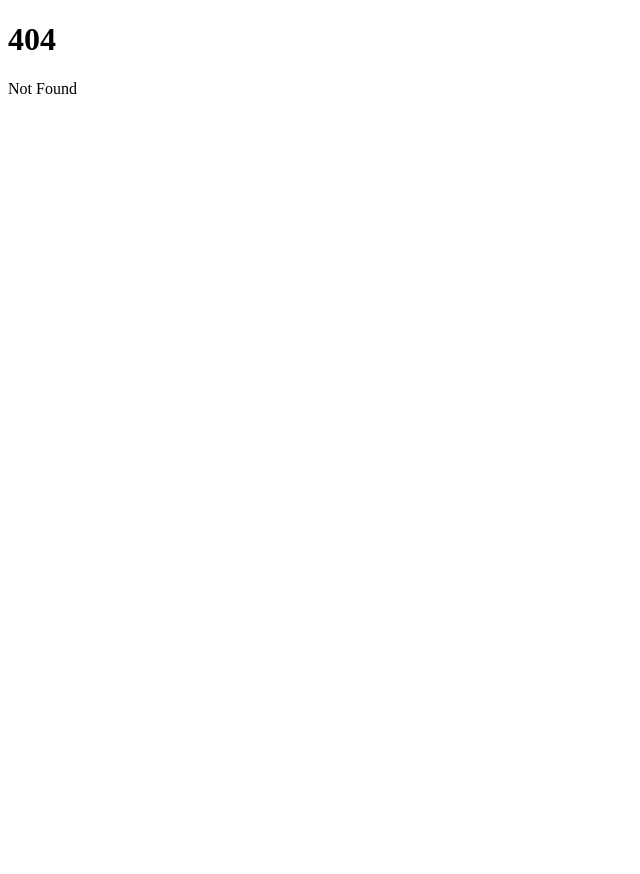
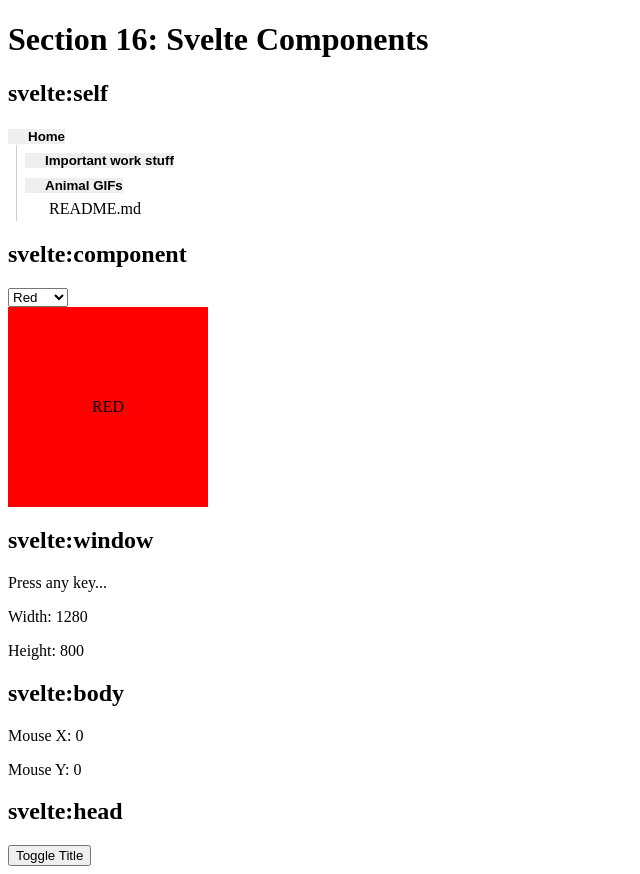
Before and after one commit to woojunro/svelte-a-to-z, a SvelteKit app: page /section16 in a window 1280 px wide. Before the commit this address had no page. Shown: the whole page, without its empty margins (0-640 px from the left). Before the commit the page ends 800 px from the top, so only its background shows below. Built offline with nearby package versions, Linux system fonts and the light colour scheme.

Commit message:
section 16

```diff
--- /dev/null
+++ b/src/lib/components/color/Blue.svelte
@@ -0,0 +1,12 @@
+<div>BLUE</div>
+
+<style>
+	div {
+		background-color: blue;
+		width: 200px;
+		height: 200px;
+		display: flex;
+		align-items: center;
+		justify-content: center;
+	}
+</style>
--- /dev/null
+++ b/src/lib/components/color/Green.svelte
@@ -0,0 +1,12 @@
+<div>GREEN</div>
+
+<style>
+	div {
+		background-color: green;
+		width: 200px;
+		height: 200px;
+		display: flex;
+		align-items: center;
+		justify-content: center;
+	}
+</style>
--- /dev/null
+++ b/src/lib/components/color/Red.svelte
@@ -0,0 +1,12 @@
+<div>RED</div>
+
+<style>
+	div {
+		background-color: red;
+		width: 200px;
+		height: 200px;
+		display: flex;
+		align-items: center;
+		justify-content: center;
+	}
+</style>
--- /dev/null
+++ b/src/lib/components/file/File.svelte
@@ -0,0 +1,13 @@
+<script lang="ts">
+	export let name: string;
+</script>
+
+<span>{name}</span>
+
+<style>
+	span {
+		padding: 0 0 0 1.5em;
+		background: 0 0.1em no-repeat;
+		background-size: 1em 1em;
+	}
+</style>
--- /dev/null
+++ b/src/lib/components/file/Folder.svelte
@@ -0,0 +1,50 @@
+<script lang="ts">
+	import File from './File.svelte';
+
+	export let expanded = false;
+	export let name: string;
+	export let files;
+
+	function toggle() {
+		expanded = !expanded;
+	}
+</script>
+
+<button class:expanded on:click={toggle}>{name}</button>
+
+{#if expanded}
+	<ul>
+		{#each files as file}
+			<li>
+				{#if file.files}
+					<svelte:self {...file} />
+				{:else}
+					<File {...file} />
+				{/if}
+			</li>
+		{/each}
+	</ul>
+{/if}
+
+<style>
+	button {
+		padding: 0 0 0 1.5em;
+		background-size: 1em 1em;
+		color: var(--fg-1);
+		font-weight: bold;
+		cursor: pointer;
+		border: none;
+		margin: 0;
+	}
+
+	ul {
+		padding: 0.2em 0 0 0.5em;
+		margin: 0 0 0 0.5em;
+		list-style: none;
+		border-left: 1px solid rgba(128, 128, 128, 0.4);
+	}
+
+	li {
+		padding: 0.2em 0;
+	}
+</style>
--- /dev/null
+++ b/src/lib/data/files.ts
@@ -0,0 +1,23 @@
+export const files = [
+	{
+		name: 'Important work stuff',
+		files: [{ name: 'quarterly-results.xlsx' }],
+	},
+	{
+		name: 'Animal GIFs',
+		files: [
+			{
+				name: 'Dogs',
+				files: [{ name: 'treadmill.gif' }, { name: 'rope-jumping.gif' }],
+			},
+			{
+				name: 'Goats',
+				files: [{ name: 'parkour.gif' }, { name: 'rampage.gif' }],
+			},
+			{ name: 'cat-roomba.gif' },
+			{ name: 'duck-shuffle.gif' },
+			{ name: 'monkey-on-a-pig.gif' },
+		],
+	},
+	{ name: 'README.md' },
+];
--- a/src/routes/+page.svelte
+++ b/src/routes/+page.svelte
@@ -20,6 +20,7 @@
 		{ title: 'Action', href: '/section13' },
 		{ title: 'Slot', href: '/section14' },
 		{ title: 'Context API', href: '/section15' },
+		{ title: 'Svelte Components', href: '/section16' },
 	];
 </script>
 
--- /dev/null
+++ b/src/routes/section16/+page.svelte
@@ -0,0 +1,76 @@
+<script lang="ts">
+	import Blue from '$lib/components/color/Blue.svelte';
+	import Green from '$lib/components/color/Green.svelte';
+	import Red from '$lib/components/color/Red.svelte';
+	import Folder from '$lib/components/file/Folder.svelte';
+	import { files } from '$lib/data/files';
+
+	const options = [
+		{ name: 'Red', component: Red },
+		{ name: 'Blue', component: Blue },
+		{ name: 'Green', component: Green },
+	];
+
+	let selected = options[0];
+
+	let key: string;
+
+	function handleKeydown(event: KeyboardEvent) {
+		key = event.key;
+	}
+
+	let innerWidth: number;
+	let innerHeight: number;
+
+	let clientX = 0;
+	let clientY = 0;
+
+	function handleMousemove(event: MouseEvent) {
+		clientX = event.clientX;
+		clientY = event.clientY;
+	}
+
+	let isTitleChanged = false;
+
+	function toggleTitle() {
+		isTitleChanged = !isTitleChanged;
+	}
+</script>
+
+<h1>Section 16: Svelte Components</h1>
+
+<h2>svelte:self</h2>
+<Folder name="Home" {files} expanded />
+
+<h2>svelte:component</h2>
+<select bind:value={selected}>
+	{#each options as option (option.name)}
+		<option value={option}>{option.name}</option>
+	{/each}
+</select>
+<svelte:component this={selected.component} />
+
+<h2>svelte:window</h2>
+<svelte:window on:keydown={handleKeydown} bind:innerWidth bind:innerHeight />
+{#if key}
+	<p>You pressed: {key}</p>
+{:else}
+	<p>Press any key...</p>
+{/if}
+<p>Width: {innerWidth}</p>
+<p>Height: {innerHeight}</p>
+
+<h2>svelte:body</h2>
+<svelte:body on:mousemove={handleMousemove} />
+<p>Mouse X: {clientX}</p>
+<p>Mouse Y: {clientY}</p>
+
+<h2>svelte:head</h2>
+<button on:click={toggleTitle}>Toggle Title</button>
+<svelte:head>
+	{#if isTitleChanged}
+		<title>Title Changed!</title>
+	{:else}
+		<title>Svelte: A to Z</title>
+	{/if}
+</svelte:head>
```
